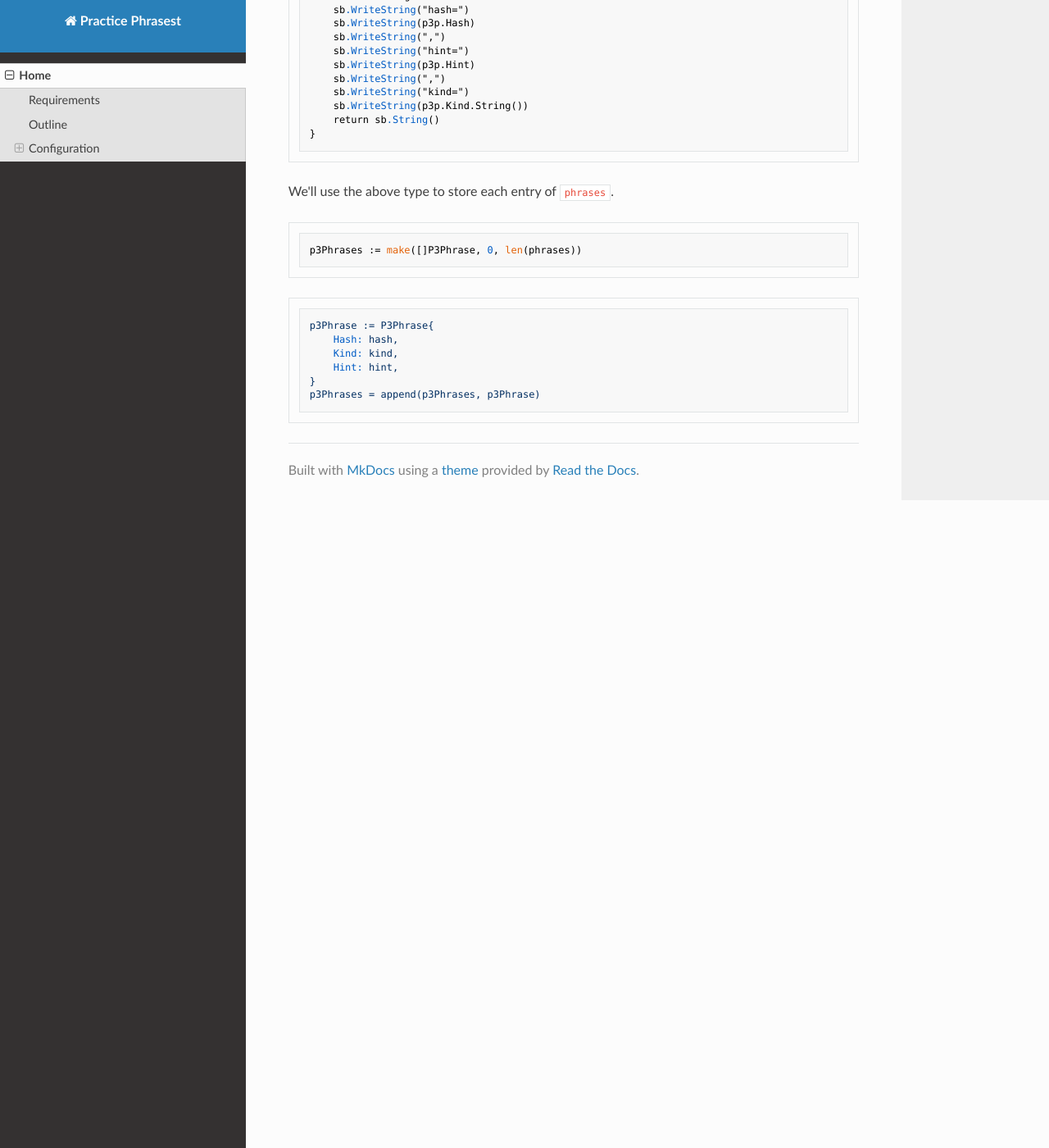
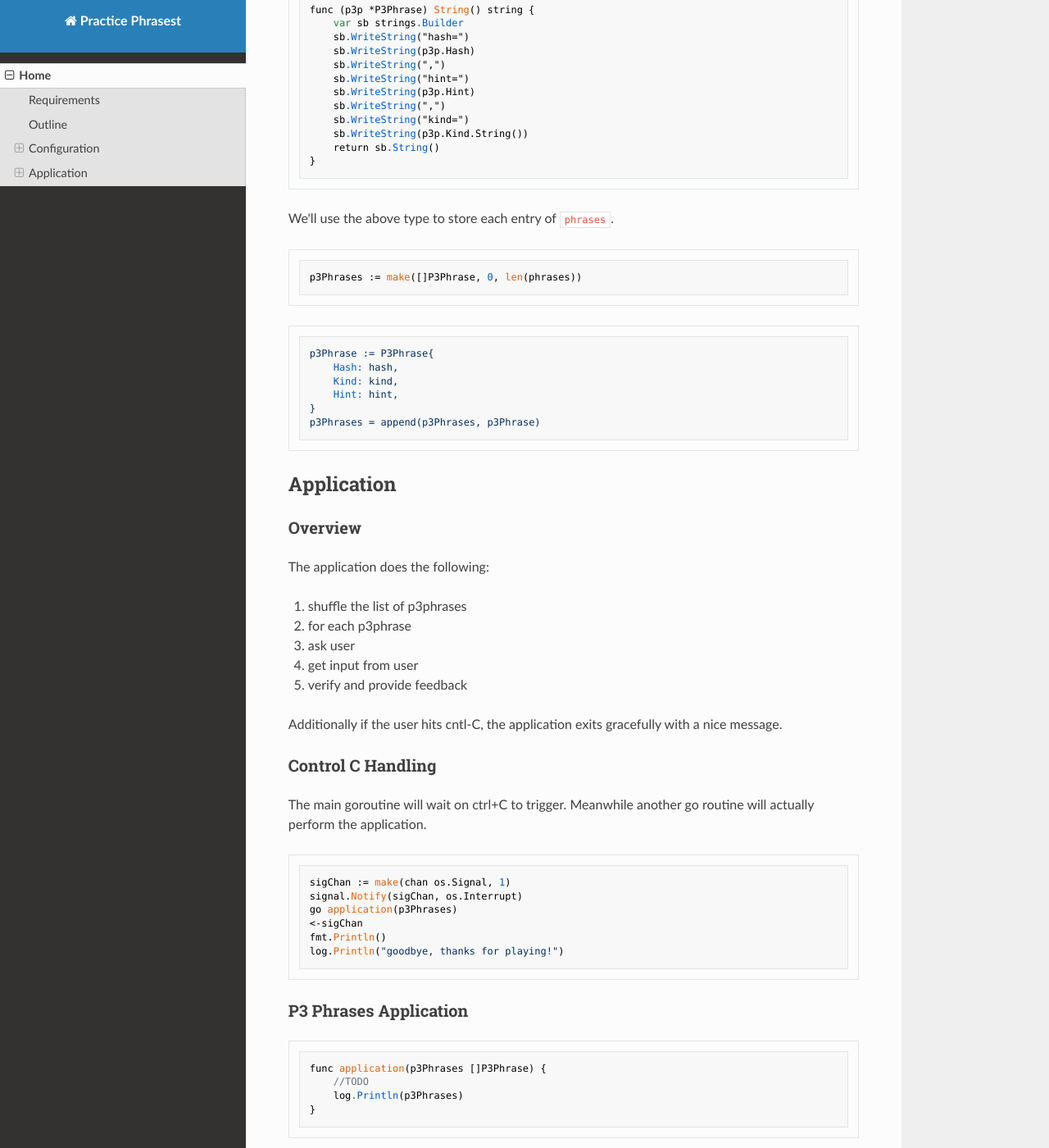
Before and after one commit to SanferDsouza/p3, an MkDocs documentation site: the page built from docs/index.md, in a window 1280 px wide and 1400 px high, scrolled down 5187 px. Shown: the whole window at 82% size. Built offline with MkDocs 1.6.1, drawn with Linux system fonts in a browser that asks for light colours; nearby versions of some CDN libraries; some of the changed text lies outside the part shown.

Commit message:
add: sigint handling

````diff
--- a/docs/index.md
+++ b/docs/index.md
@@ -45,6 +45,7 @@ import (
 	"fmt"
 	"log"
 	"os"
+	"os/signal"
 	"strings"
 
 	<<hocon-imports>>
@@ -62,6 +63,8 @@ func main() {
 	<<validate-flags>>
 
 	<<hocon-parse>>
+
+	<<wait-for-ctrl-C>>
 }
 
 <<helpers>>
@@ -213,6 +215,7 @@ func (hk HashKind) String() string {
 		panic(s)
 	}
 }
+
 ```
 
 Next let's define the `extractHash` function
@@ -260,17 +263,18 @@ hash=aaaa,hint=one,kind=sha256
 
 ```{.go #p3-phrase-string-method}
 func (p3p *P3Phrase) String() string {
-    var sb strings.Builder
-    sb.WriteString("hash=")
-    sb.WriteString(p3p.Hash)
-    sb.WriteString(",")
-    sb.WriteString("hint=")
-    sb.WriteString(p3p.Hint)
-    sb.WriteString(",")
-    sb.WriteString("kind=")
-    sb.WriteString(p3p.Kind.String())
-    return sb.String()
+	var sb strings.Builder
+	sb.WriteString("hash=")
+	sb.WriteString(p3p.Hash)
+	sb.WriteString(",")
+	sb.WriteString("hint=")
+	sb.WriteString(p3p.Hint)
+	sb.WriteString(",")
+	sb.WriteString("kind=")
+	sb.WriteString(p3p.Kind.String())
+	return sb.String()
 }
+
 ```
 
 We'll use the above type to store each entry of `phrases`.
@@ -287,3 +291,40 @@ p3Phrase := P3Phrase{
 }
 p3Phrases = append(p3Phrases, p3Phrase)
 ```
+
+## Application
+
+### Overview
+
+The application does the following:
+
+1. shuffle the list of p3phrases
+1. for each p3phrase
+   1. ask user
+   1. get input from user
+   1. verify and provide feedback
+
+Additionally if the user hits cntl-C, the application exits gracefully with a nice message.
+
+### Control C Handling
+
+The main goroutine will wait on ctrl+C to trigger.
+Meanwhile another go routine will actually perform the application.
+
+```{.go #wait-for-ctrl-C}
+sigChan := make(chan os.Signal, 1)
+signal.Notify(sigChan, os.Interrupt)
+go application(p3Phrases)
+<-sigChan
+fmt.Println()
+log.Println("goodbye, thanks for playing!")
+```
+
+### P3 Phrases Application
+
+```{.go #helpers}
+func application(p3Phrases []P3Phrase) {
+    //TODO
+    log.Println(p3Phrases)
+}
+```
````
Also changed, not shown: other parts of docs/index.md (+0 -1 lines), 1 other file.
